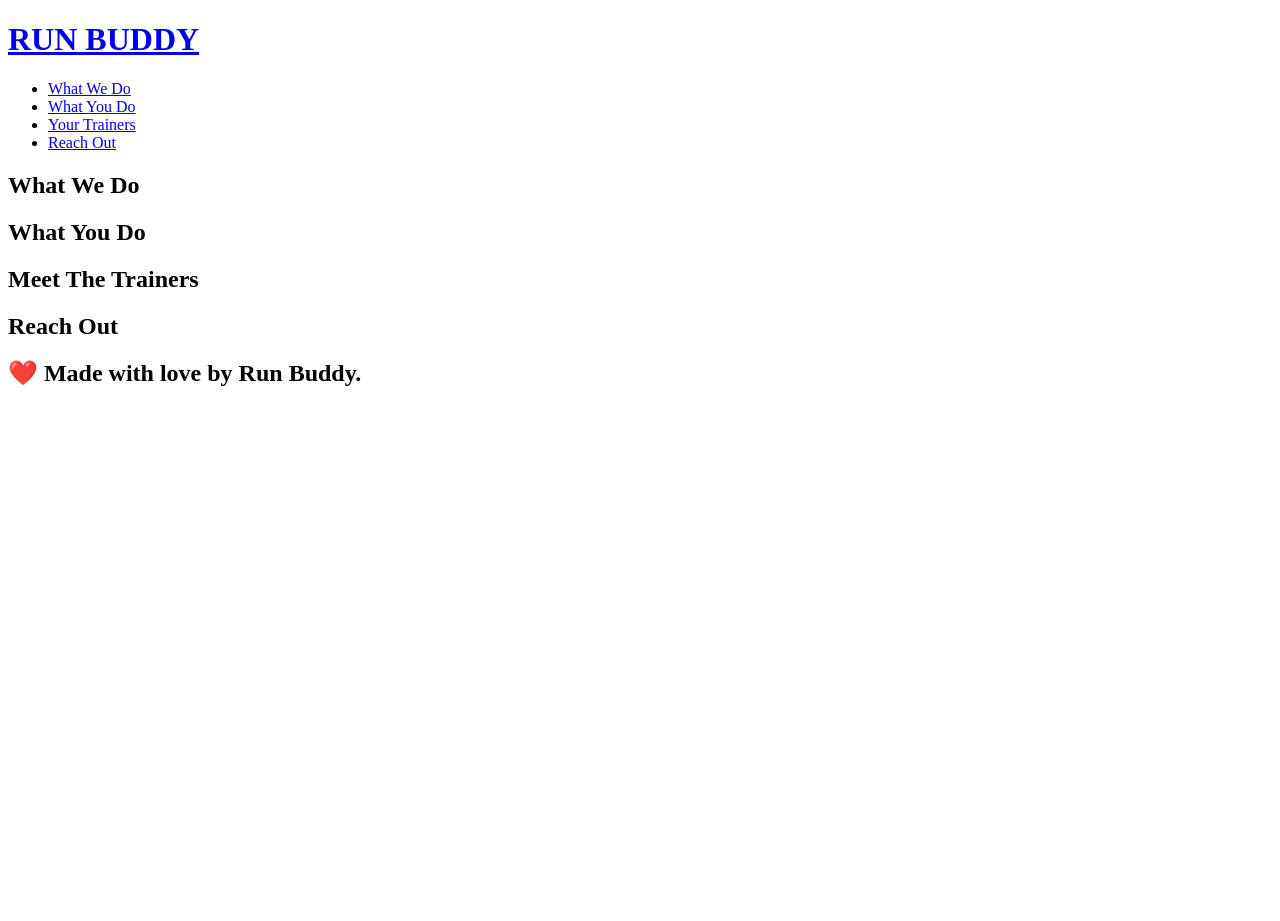
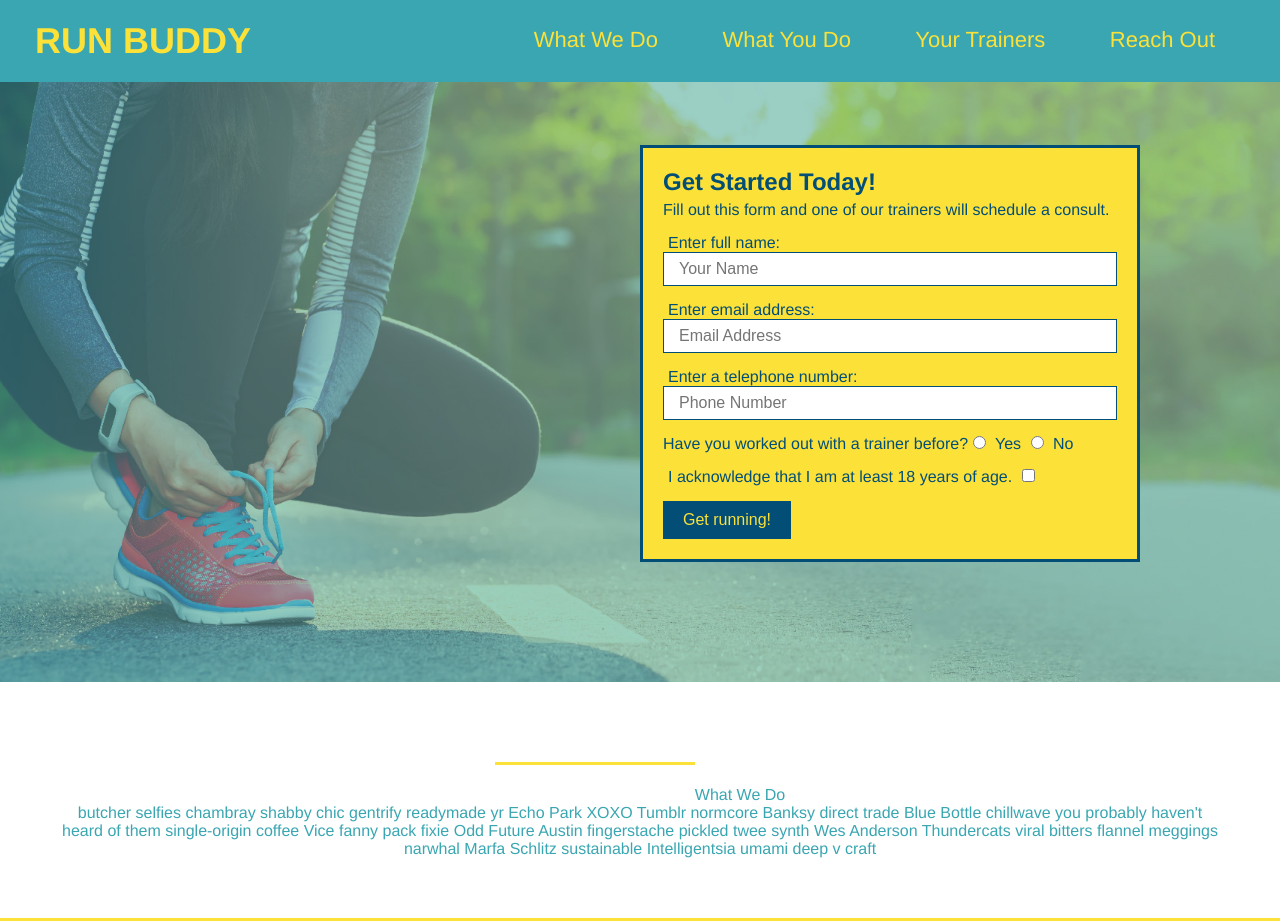
Before and after one commit to Sensus0/run-buddy, a plain HTML site: page index.html in a window 1280 px wide. Shown: the top 921 px of the page. Before the commit the page ends 800 px from the top, so only its background shows below. Drawn offline with Linux system fonts and the light colour scheme.

Commit message:
Now on lesson 5

```diff
--- /dev/null
+++ b/assets/css/style.css
@@ -0,0 +1,243 @@
+body {
+    /* more on this crazy alphanumerical value in a minute! */
+    color: #39a6b2;
+    font-family: Helvetica, Arial, sans-serif;
+  }
+
+/* Applies 20px to every side (top, right, bottom, left) */
+header {
+    padding: 20px;
+  }
+  /* Applies 20px to the top and bottom, then 35px to the left and right */
+header {
+    padding: 20px 35px;
+  }
+  /* Applies 10px to the top, 15px to the right, 20px to the bottom, 25px to the left (in that specific clockwise order) */
+header {
+    padding: 10px 15px 20px 25px;
+  }
+  /* Explicitly list the side it should be applied to*/
+header {
+    padding-top: 10px;
+    padding-right: 15px;
+    padding-bottom: 20px;
+    padding-left: 25px;
+  }
+
+/* apply styles to <header> */
+header {
+    padding: 20px 35px;
+    background-color: #39a6b2;
+  }
+
+header h1 {
+    font-weight: bold;
+    font-size: 36px;
+    color: #fce138;
+    margin: 0;
+  }
+
+header a {
+      text-decoration: none;
+    color: #fce138;
+  }
+
+header nav {
+    float: right;
+    margin: 7px 0;
+  }
+
+header nav ul li {
+    display: inline;
+  }
+
+header nav ul li a {
+      margin: 0 30px;
+      font-weight: lighter;
+      font-size: 22px;
+  }
+
+header h1 {
+    font-weight: bold;
+    font-size: 36px;
+    color: #fce138;
+    margin: 0;
+    display: inline;
+  }
+
+* {
+    margin: 0;
+    padding: 0;
+  }
+
+footer {
+      background: #fce138;
+      width: 100%;
+      padding: 40px 35px;
+  }
+
+footer h2 {
+    display: inline;
+    color: #024e76;
+    font-size: 30px;
+    margin: 0;
+  }
+
+
+footer div {
+    float: right;
+    line-height: 1.5;
+    text-align: right;
+  }
+
+footer a {
+      color: 024e76;
+  }
+
+* {
+    margin: 0;
+    padding: 0;
+    box-sizing: border-box;
+  }
+
+section {
+    padding: 60px;
+}
+
+/* Hero Style Start */
+.hero {
+    background-image: url("../images/hero-bg.jpg");
+    height: 600px;
+    background-size: cover;
+    background-position: center;
+    position: relative;
+  }
+  /* Hero Style End */
+
+.hero-form {
+    background-color: #fce138;
+    padding: 20px;
+    width: 500px;
+    color: #024e76;
+  }
+
+.hero-form {
+    border: 3px solid #024e76;
+    background-color: #fce138;
+    padding: 20px;
+    width: 500px;
+    color: #024e76;
+    position: absolute;
+    bottom: 120px;
+    right: 140px;
+  }
+
+.hero-form h3 {
+    font-size: 24px;
+    margin: 0;
+  }
+
+.hero-form p {
+    margin: 5px 0 15px 0;
+  }
+
+.form-input {
+    border: 1px solid #024e76;
+    display: block;
+    padding: 7px 15px;
+    font-size: 16px;
+    color: #024e76;
+    width: 100%;
+    margin-bottom: 15px;
+  }
+
+.hero-form label {
+      margin: 0 5px;
+  }
+
+.hero-form button {
+    color: #fce138;
+    background-color: #024e76;
+    border: none;
+    padding: 10px 20px;
+    font-size: 16px;
+  }
+  /* HERO STYLES END */
+
+  .intro {
+      text-align: center;
+  }
+
+  .intro h2 {
+    font-size: 55px;
+    color: #024e76;
+    margin-bottom: 35px;
+    padding: 0 100px 20px 100px;
+    border-bottom: 3px solid;
+    border-color: #fce138;
+  }
+
+  .intro h2 {
+    /* add this alongside your other declarations */
+    display: inline-block;
+  }
+
+  .intro p {
+    /* add this alongside your other declarations */
+    margin: 0 auto;
+  }
+
+  .steps {
+    text-align: center;
+    background: #fce138;
+  }
+
+  .steps h2 {
+    font-size: 55px;
+    color: #024e76;
+    margin-bottom: 35px;
+    padding: 0 100px 20px 100px;
+    border-bottom: 3px solid;
+    border-color: #39a6b2;
+  }
+
+  .section-title {
+    font-size: 55px;
+    color: #024e76;
+    margin-bottom: 35px;
+    padding: 0 100px 20px 100px;
+    display: inline-block;
+    border-bottom: 3px solid;
+  }
+
+  .primary-border {
+    border-color: #fce138;
+  }
+
+  .secondary-border {
+    border-color: #39a6b2;
+  }
+
+  .steps div {
+    margin-bottom: 80px;
+  }
+
+  .steps img {
+    width: 15%;
+    margin: 10px 0;
+  }
+
+  .steps h3 {
+    color: #024e76;
+    font-size: 46px;
+    margin-top: 10px;
+  }
+
+  .steps p {
+    color: #39a6b2;
+    font-size: 23px;
+  }
+
+  .steps span {
+    font-size: 38px;
+  }
--- a/index.html
+++ b/index.html
@@ -1,13 +1,12 @@
 <!DOCTYPE html>
 <html lang="en">
   <head>
-    <meta charset="UTF-8" />
+    <meta charset="UTF-8"/>
     <title>Run Buddy</title>
+    <link rel="stylesheet" href="./assets/css/style.css" />
   </head>
-
   <body>
-
-    <!-- navigation -->
+    <!--navigation-->
     <header>
       <h1>
         <a href="/">RUN BUDDY</a>
@@ -30,33 +29,95 @@
       </nav>
     </header>
 
-  <!-- hero/jumbotron -->
-  <section>
+    <section class="hero">
+      <div class="hero-form">
+        <h3>Get Started Today!</h3>
+        <p>Fill out this form and one of our trainers will schedule a consult.</p>
+        <form>
+          <label for="name">Enter full name:</label>
+          <input type="text" placeholder="Your Name" name="name" id="name" class="form-input"/>
+          <label for="email">Enter email address:</label>
+            <input type="email" placeholder="Email Address" name="email" id="email" class="form-input"/>
+            <label for="phone">Enter a telephone number:</label>
+            <input type="tel" placeholder="Phone Number" name="phone" id="phone" class="form-input"/>
+          <p>
+
+            Have you worked out with a trainer before?
+            <input type="radio" name="trainer-confirm" id="trainer-yes" />
+            <label for="trainer-yes">Yes</label>
+            <input type="radio" name="trainer-confirm" id="trainer-no" />
+            <label for="trainer-no">No</label>
+          </p>
+          <p>
+            <label for="checkbox" >
+              I acknowledge that I am at least 18 years of age.
+            </label>
+            <input type="checkbox" name="age-confirm" id="checkbox" />
+          </p>
+          <button type="submit">
+            Get running!
+          </button>
+        </form>
+      </div>
     </section>
 
    <!-- "what we do" section -->
-  <section>
-    <h2>What We Do</h2>
+<section id="what-we-do" class="intro">
+  <h2 class="section-title primary"></h2>What We Do</h2>
+  <p>
+    butcher selfies chambray shabby chic gentrify readymade yr Echo Park XOXO Tumblr normcore Banksy direct trade Blue Bottle chillwave you probably haven't heard of them single-origin coffee Vice fanny pack fixie Odd Future Austin fingerstache pickled twee synth Wes Anderson Thundercats viral bitters flannel meggings narwhal Marfa Schlitz sustainable Intelligentsia umami deep v craft
+  </p>
 </section>
 
 <!-- "what you do" section -->
-  <section>
-    <h2>What You Do</h2>
+<section id="what-you-do" class="steps" >
+  <h2 class="section-title primary-border">What You Do</h2>
+
+  <div>
+    <!-- inset this img element-->
+    <img src="./assets/images/step-1.svg" alt="" />
+    <h3>Step 1: <span> Fill Out the Form Above.</span></h3>
+    <p>You're already here, so why not?</p>
+  </div>
+
+  <div>
+    <img src="./assets/images/step-2.svg" alt="" />
+    <h3>Step 2: <span> Consult with One of Our Trainers.</span></h3>
+    <p>Are you here to build muscle, lose weight, or just feel good?</p>
+  </div>
+
+  <div>
+    <img src="./assets/images/step-3.svg" alt="" />
+    <h3>Step 3:<span>Get Running.</span></h3>
+    <p>Hit the ground running (literally) once your trainer lays out your plan.</p>
+  </div>
+
+  <div>
+    <img src="./assets/images/step-4.svg" alt="" />
+    <h3>Step 4:<span>See Results.</span></h3>
+    <p>Bi-weekly checkins with your trainer will keep you focused</p>
+  </div>
 </section>
 
-  <!-- "meet the trainers" section -->
+    <!--"meet the trainers" section-->
     <section>
-    <h2>Meet The Trainers</h2>
+      <h2> Meet The Trainer</h2>
     </section>
 
-  <!-- "reach out" section -->
+    <!-- "reach out" section-->
     <section>
       <h2>Reach Out</h2>
     </section>
 
     <!-- footer -->
     <footer>
-    <h2>❤️ Made with love by Run Buddy.</h2>
+      <h2>💘 Made with love by Run Buddy.</h2>
+      <div>
+        <a href="#">Read Our Privacy Policy</a><br />
+        &copy; 2019 Run Buddy, Inc.
+      </div>
     </footer>
+    </header>
+
   </body>
 </html>
```
Also changed, not shown: assets/images/hero-bg.jpg (added), assets/images/step-1.svg (added), assets/images/step-2.svg (added), assets/images/step-3.svg (added), assets/images/step-4.svg (added). Lines whose indentation alone changed are shown as unchanged.
